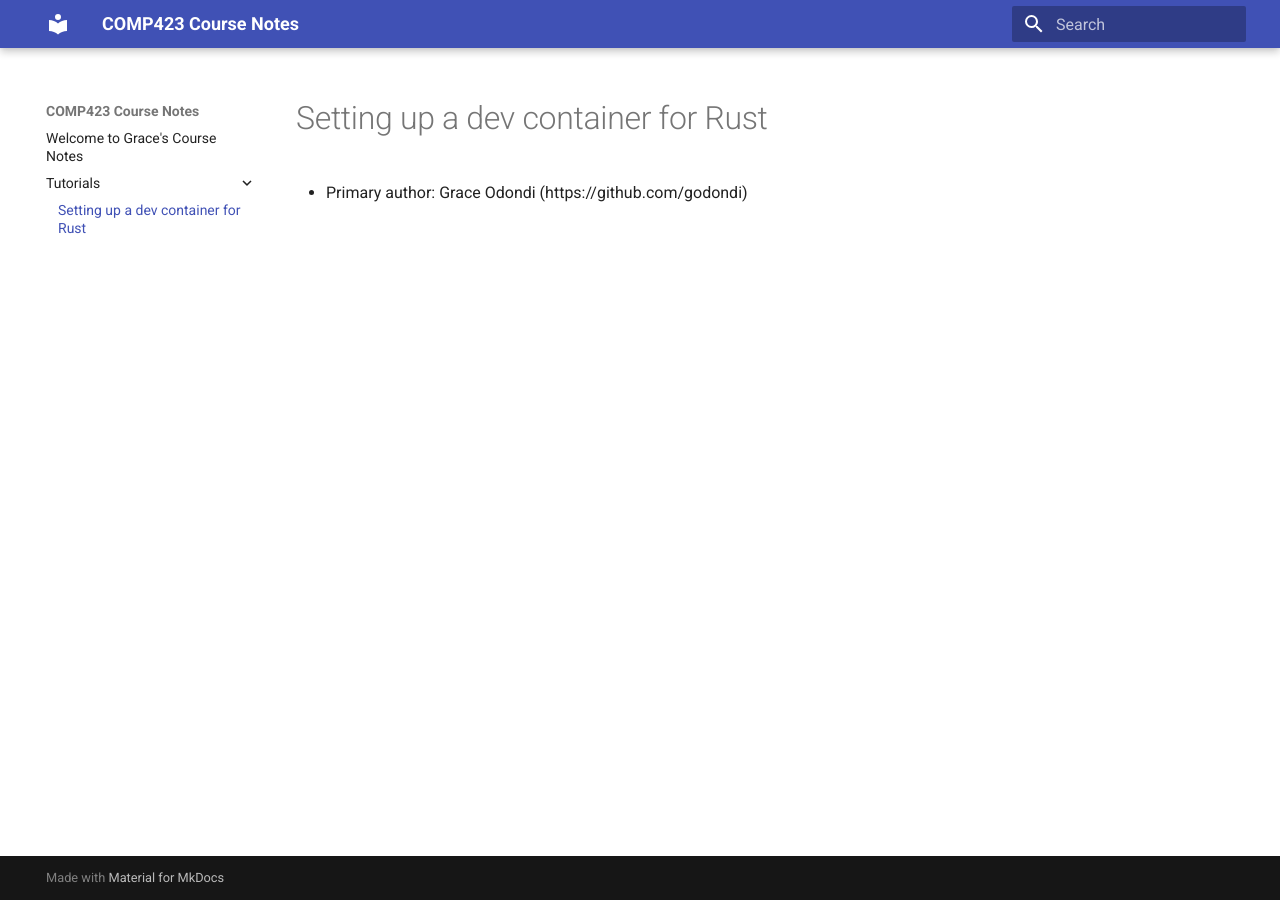
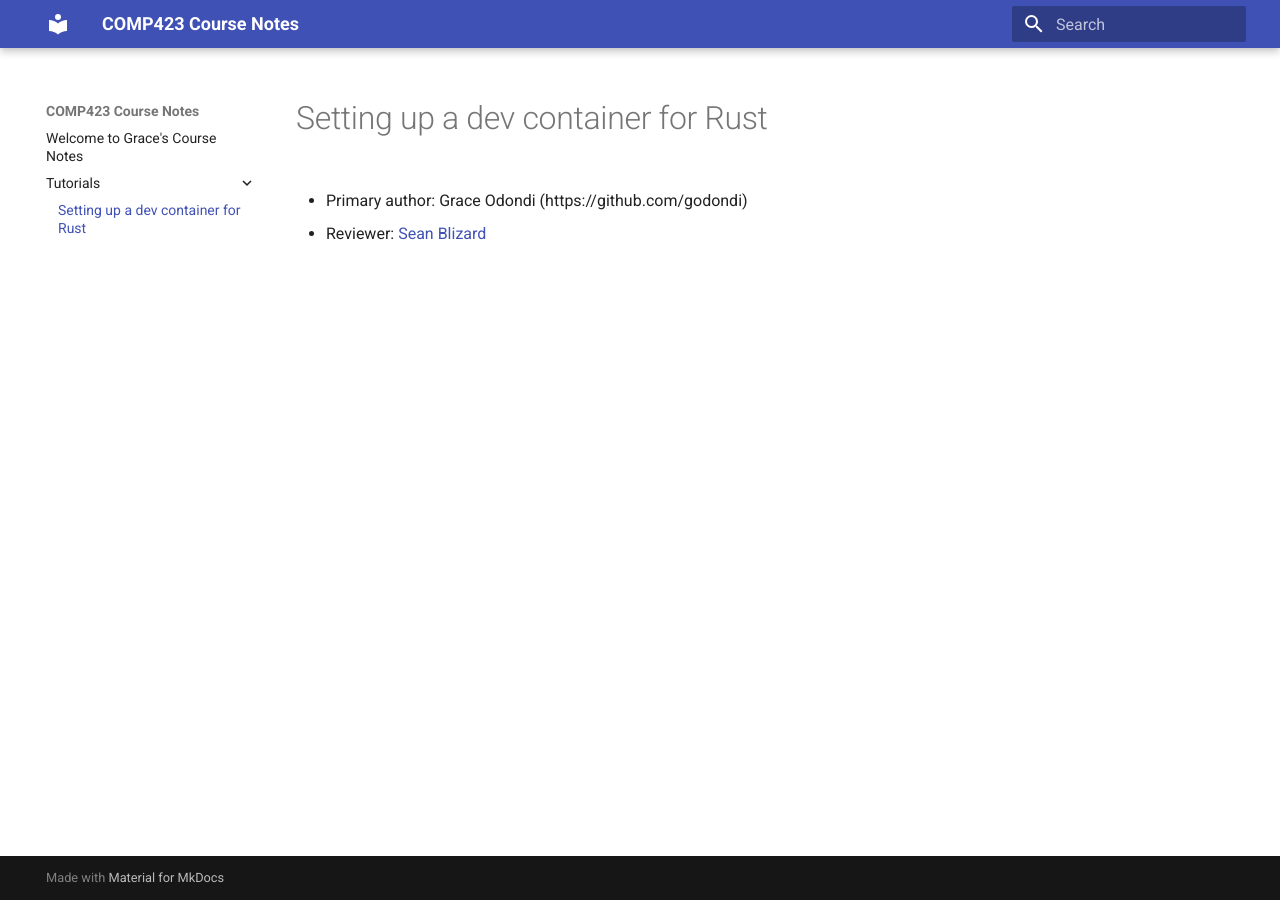
Before and after one commit to godondi/comp423-course-notes, an MkDocs documentation site: the page built from docs/tutorials/rust-setup.md, in a window 1280 px wide. Built offline with MkDocs 1.6.1 and Material for MkDocs 9.7.7, drawn with Linux system fonts in a browser that asks for light colours.

Commit message:
add reviewer line

```diff
--- a/docs/tutorials/rust-setup.md
+++ b/docs/tutorials/rust-setup.md
@@ -1,3 +1,5 @@
 # Setting up a dev container for Rust
 
 * Primary author: Grace Odondi (https://github.com/godondi)
+
+* Reviewer: [Sean Blizard](https://github.com/sblizard)
```
